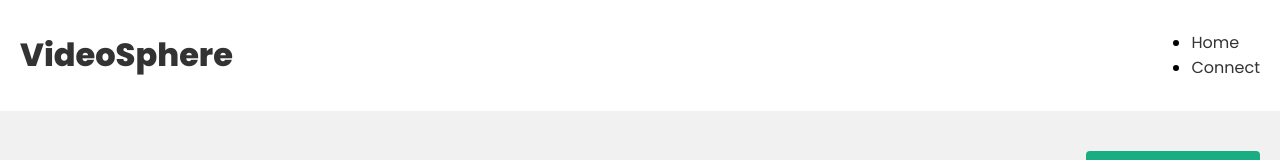
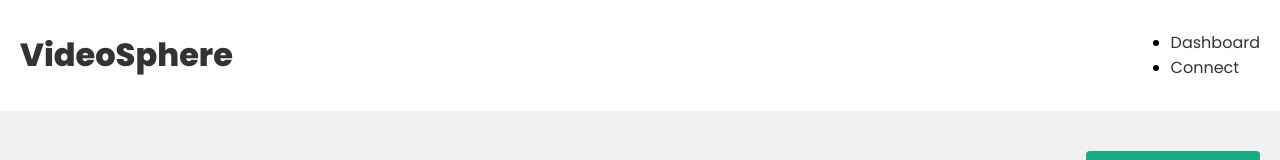
Before and after one commit to threehappypenguins/VideoSphere, a React (Create React App) app in the folder frontend/: page / in a window 1280 px wide. Shown: the top 160 px of the page. Built offline with nearby package versions, Linux system fonts and the light colour scheme; no server answers.

Commit message:
Change 'Home' to 'Dashboard'.

```diff
--- a/frontend/src/App.js
+++ b/frontend/src/App.js
@@ -1,7 +1,7 @@
 import { BrowserRouter, Routes, Route } from "react-router-dom";
 
 // Pages & components
-import Home from "./pages/Home";
+import Dashboard from "./pages/Dashboard";
 import Connect from "./pages/Connect";
 import Navbar from "./components/Navbar";
 
@@ -12,7 +12,7 @@ function App() {
         <Navbar />
         <div className="pages">
           <Routes>
-            <Route path="/" element={<Home />} />
+            <Route path="/" element={<Dashboard />} />
             <Route path="/connect" element={<Connect />} />
           </Routes>
         </div>
--- a/frontend/src/components/Navbar.js
+++ b/frontend/src/components/Navbar.js
@@ -8,7 +8,7 @@ const Navbar = () => {
           <h1>VideoSphere</h1>
         </Link>
         <ul>
-          <li><Link to="/">Home</Link></li>
+          <li><Link to="/">Dashboard</Link></li>
           <li><Link to="/connect">Connect</Link></li>
         </ul>
       </div>
--- a/frontend/src/index.css
+++ b/frontend/src/index.css
@@ -32,8 +32,8 @@ header a {
   margin: 0 auto;
 }
 
-/* homepage */
-.home {
+/* Dashboard */
+.dashboard {
   display: flex;
   flex-direction: column; /* Display children in a column */
   gap: 20px; /* Add some space between children */
--- a/frontend/src/pages/Home.js
+++ b/frontend/src/pages/Dashboard.js
@@ -6,7 +6,7 @@ import MetadataDetails from "../components/MetadataDetails";
 import MetadataForm from "../components/MetadataForm";
 import Modal from "../components/Modal";
 
-const Home = () => {
+const Dashboard = () => {
   const { metadata, dispatch } = useMetadataContext();
   const [metadataFormVisible, setmetadataFormVisible] = useState(false);
 
@@ -47,7 +47,7 @@ const Home = () => {
   };
 
   return (
-    <div className="home">
+    <div className="dashboard">
       <div className="button-container">
         <button onClick={toggleFormVisibility} className="modal-button">
           Create New Livestream
@@ -71,4 +71,4 @@ const Home = () => {
   );
 };
 
-export default Home;
+export default Dashboard;
```
